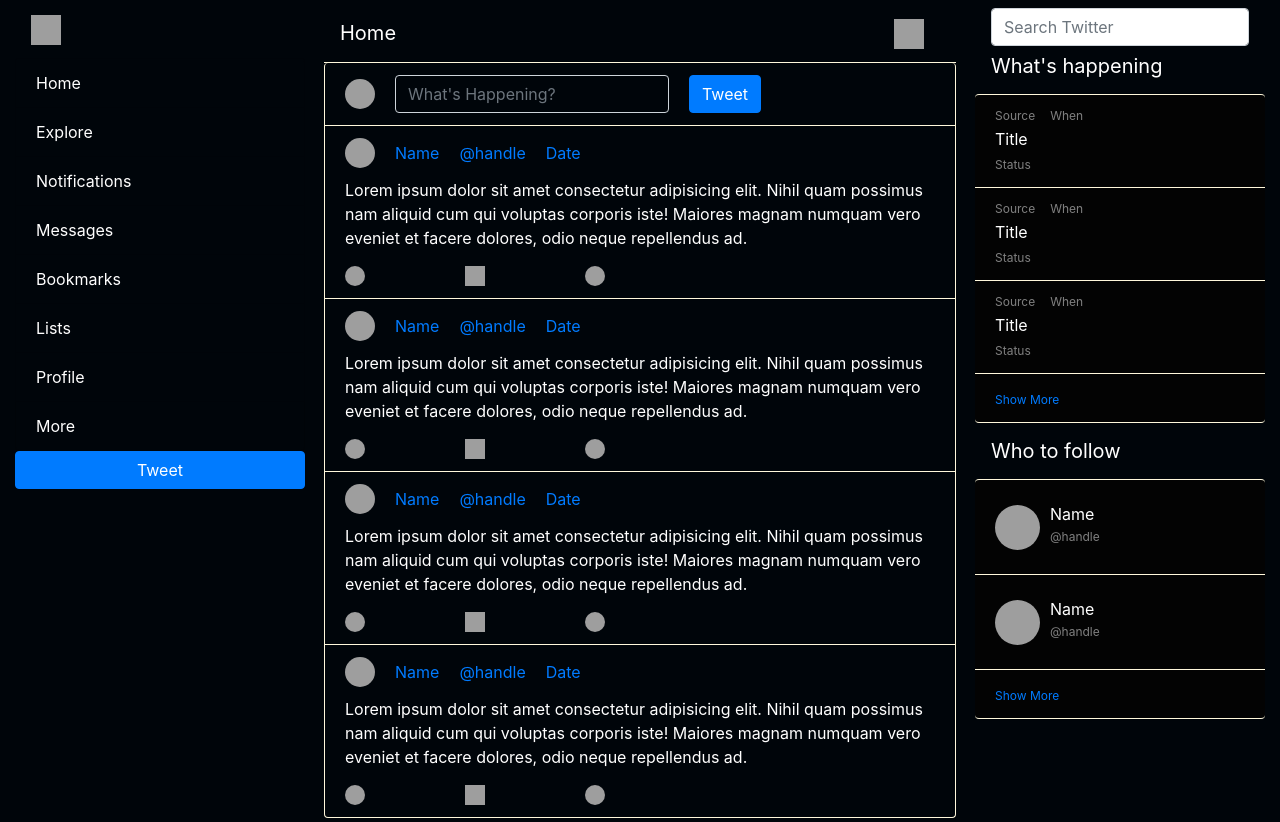
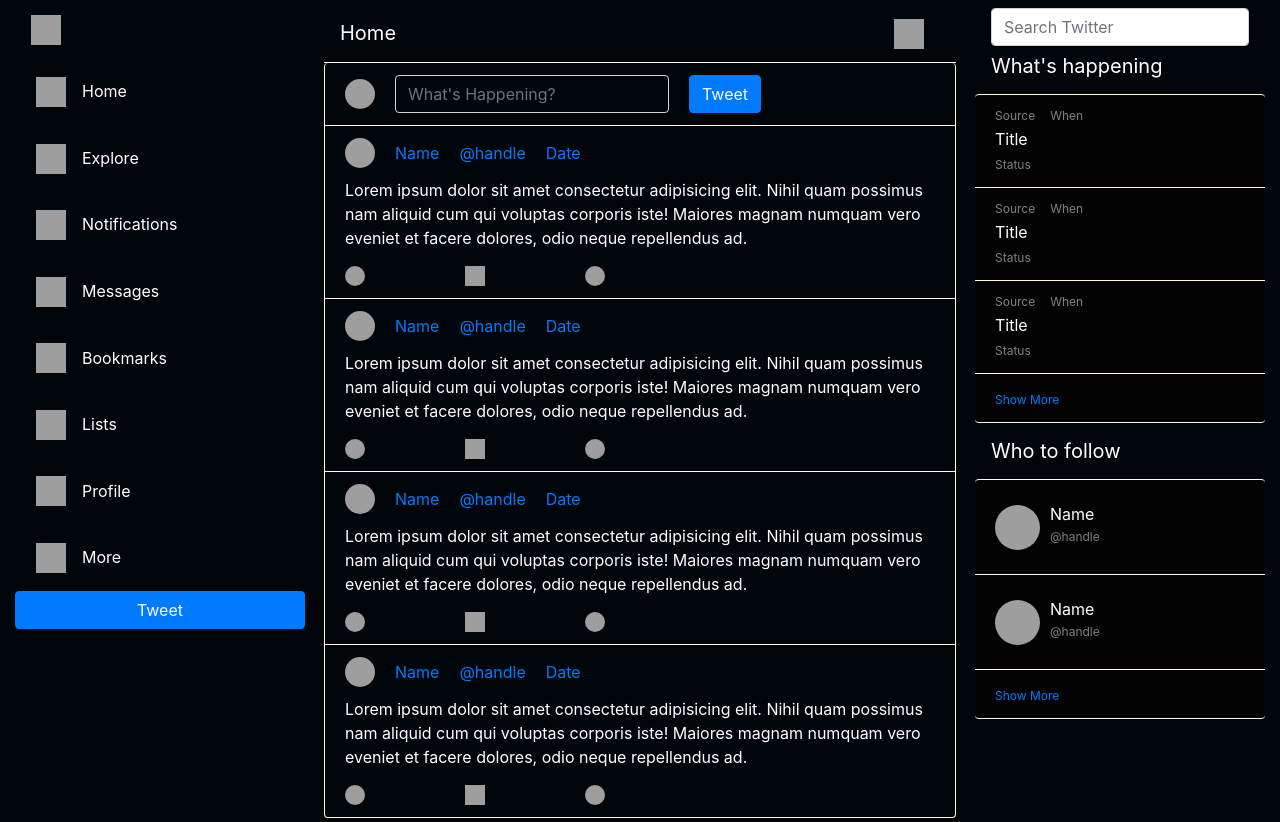
Before and after one commit to ScNelson/TwitterLayoutMimic, a plain HTML site: page index.html in a window 1280 px wide. Drawn offline with nearby package versions, Linux system fonts and the light colour scheme; grey boxes are pictures that could not be loaded.

Commit message:
Added icons to left column (Final touches)

```diff
--- a/index.html
+++ b/index.html
@@ -19,14 +19,54 @@
                       </a>
                 </nav>
                 <ul class="list-group text-white">
-                    <li class="list-group-item darkBG">Home</li>
-                    <li class="list-group-item darkBG">Explore</li>
-                    <li class="list-group-item darkBG">Notifications</li>
-                    <li class="list-group-item darkBG">Messages</li>
-                    <li class="list-group-item darkBG">Bookmarks</li>
-                    <li class="list-group-item darkBG">Lists</li>
-                    <li class="list-group-item darkBG">Profile</li>
-                    <li class="list-group-item darkBG">More</li>
+                    <li class="list-group-item darkBG">
+                        <form class="form-inline">
+                            <a class="navbar-brand"><img src="https://cdn4.iconfinder.com/data/icons/twitter-28/512/165_Birdhouse_Tweet_Twitter-512.png" width="30" height="30"></a>
+                            <a>Home</a>
+                        </form>
+                    </li>
+                    <li class="list-group-item darkBG">
+                        <form class="form-inline">
+                            <a class="navbar-brand"><img src="https://img.rawpixel.com/s3fs-private/rawpixel_images/website_content/vprojectold1-tang-1037_2.jpg?bg=transparent&con=3&cs=srgb&dpr=1&fm=jpg&ixlib=php-3.1.0&q=65&usm=15&vib=3&w=600&s=17b46f812d6b00186bfdb5e230f65c91" width="30" height="30"></a>
+                            <a>Explore</a>
+                        </form>
+                    </li>
+                    <li class="list-group-item darkBG">
+                        <form class="form-inline">
+                            <a class="navbar-brand"><img src="https://www.seekpng.com/png/small/438-4383272_bell-comments-post-notifications-bell-icon.png" width="30" height="30"></a>
+                            <a>Notifications</a>
+                        </form>
+                    </li>
+                    <li class="list-group-item darkBG">
+                        <form class="form-inline">
+                            <a class="navbar-brand"><img src="https://encrypted-tbn0.gstatic.com/images?q=tbn%3AANd9GcQL2MkWpeNB53MUfnXnNL8MKiid6m8h7j4qaw&usqp=CAU" width="30" height="30"></a>
+                            <a>Messages</a>
+                        </form>
+                    </li>
+                    <li class="list-group-item darkBG">
+                        <form class="form-inline">
+                            <a class="navbar-brand"><img src="https://www.shareicon.net/data/2015/09/05/96325_bookmark_512x512.png" width="30" height="30"></a>
+                            <a>Bookmarks</a>
+                        </form>
+                    </li>
+                    <li class="list-group-item darkBG">
+                        <form class="form-inline">
+                            <a class="navbar-brand"><img src="https://icon-library.com/images/icon-lists/icon-lists-19.jpg" width="30" height="30"></a>
+                            <a>Lists</a>
+                        </form>
+                    </li>
+                    <li class="list-group-item darkBG">
+                        <form class="form-inline">
+                            <a class="navbar-brand"><img src="https://www.pngitem.com/pimgs/m/517-5177724_vector-transparent-stock-icon-svg-profile-user-profile.png" width="30" height="30"></a>
+                            <a>Profile</a>
+                        </form>
+                    </li>
+                    <li class="list-group-item darkBG">
+                        <form class="form-inline">
+                            <a class="navbar-brand"><img src="https://icons-for-free.com/iconfiles/png/512/detail+details+ellipses+more+icon-1320183138163966322.png" width="30" height="30"></a>
+                            <a>More</a>
+                        </form>
+                    </li>
                 </ul>
                 <button class="btn btn-primary tweet-btn" type="submit">Tweet</button>
             </div>
```
